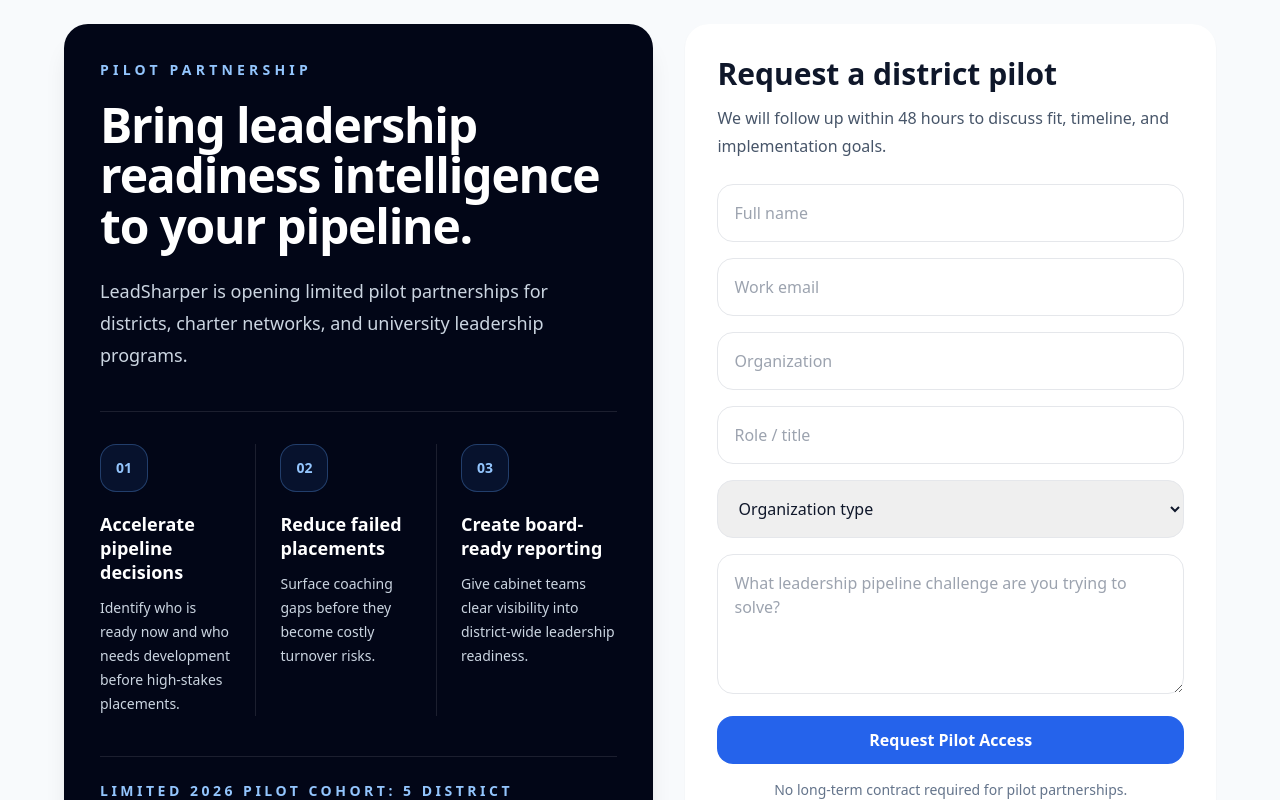
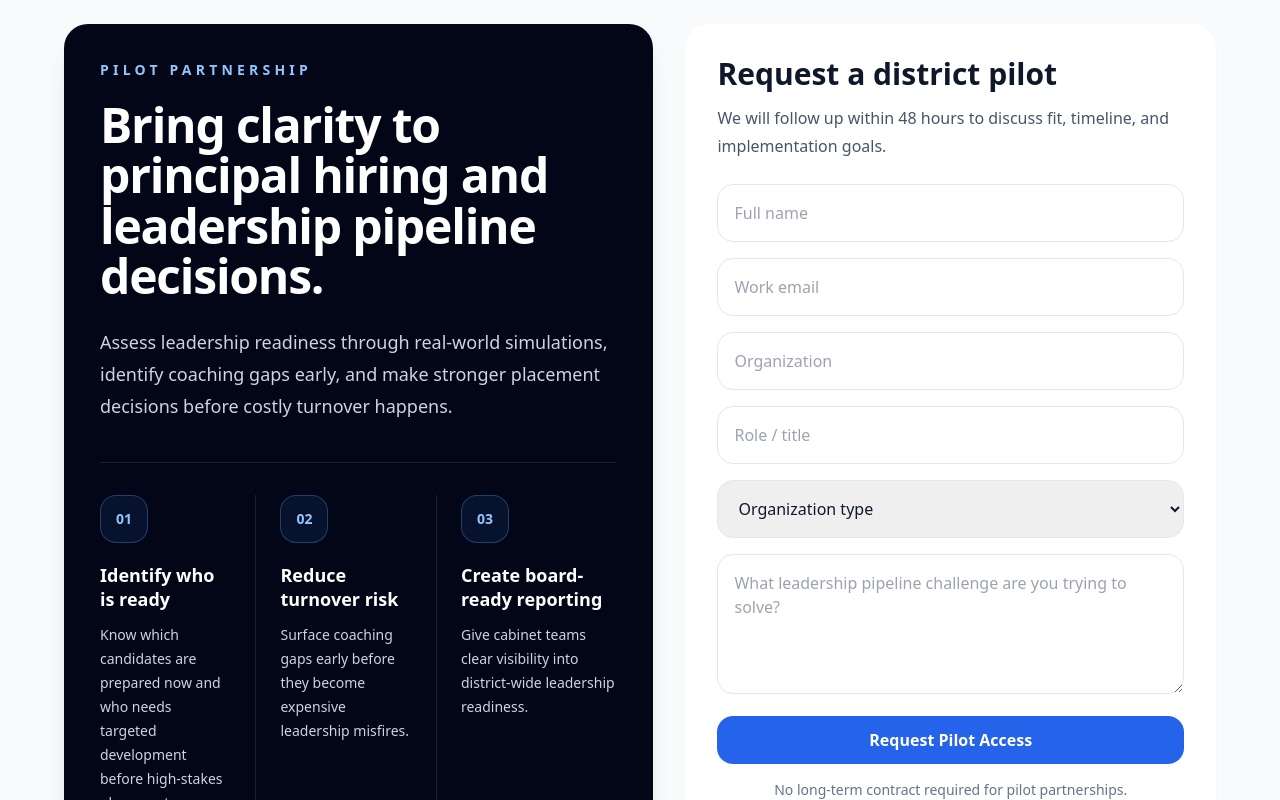
Before and after one commit to jmarc296-jpg/instructional-leadership-practice, a Next.js app: page /pilot in a window 1280 px wide. Shown: the top 800 px of the page. Built offline with nearby package versions, Linux system fonts and the light colour scheme.

Commit message:
Polish pilot page copy

```diff
--- a/app/pilot/page.tsx
+++ b/app/pilot/page.tsx
@@ -43,11 +43,11 @@ export default function PilotPage() {
           </p>
 
           <h1 className="mt-5 max-w-2xl text-5xl font-semibold tracking-tight leading-[1.05]">
-            Bring leadership readiness intelligence to your pipeline.
+            Bring clarity to principal hiring and leadership pipeline decisions.
           </h1>
 
           <p className="mt-6 max-w-2xl text-lg leading-8 text-slate-300">
-            LeadSharper is opening limited pilot partnerships for districts, charter networks, and university leadership programs.
+            Assess leadership readiness through real-world simulations, identify coaching gaps early, and make stronger placement decisions before costly turnover happens.
           </p>
 
           <div className="mt-10 border-t border-white/10 pt-8">
@@ -57,10 +57,10 @@ export default function PilotPage() {
                   01
                 </div>
                 <h3 className="mt-5 text-lg font-semibold leading-6 text-white">
-                  Accelerate pipeline decisions
+                  Identify who is ready
                 </h3>
                 <p className="mt-3 text-sm leading-6 text-slate-300">
-                  Identify who is ready now and who needs development before high-stakes placements.
+                  Know which candidates are prepared now and who needs targeted development before high-stakes placements.
                 </p>
               </div>
 
@@ -69,10 +69,10 @@ export default function PilotPage() {
                   02
                 </div>
                 <h3 className="mt-5 text-lg font-semibold leading-6 text-white">
-                  Reduce failed placements
+                  Reduce turnover risk
                 </h3>
                 <p className="mt-3 text-sm leading-6 text-slate-300">
-                  Surface coaching gaps before they become costly turnover risks.
+                  Surface coaching gaps early before they become expensive leadership misfires.
                 </p>
               </div>
 
```
